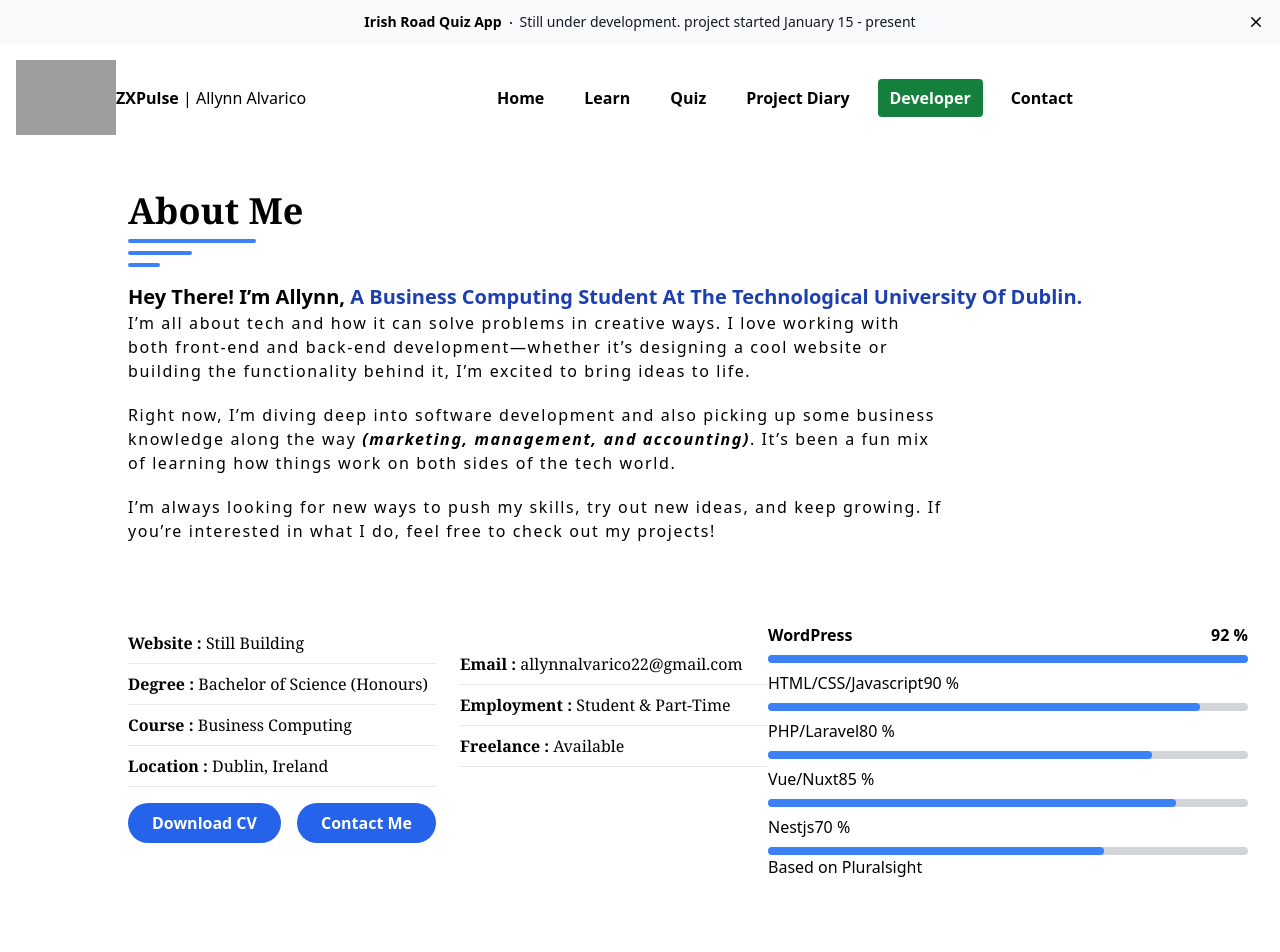
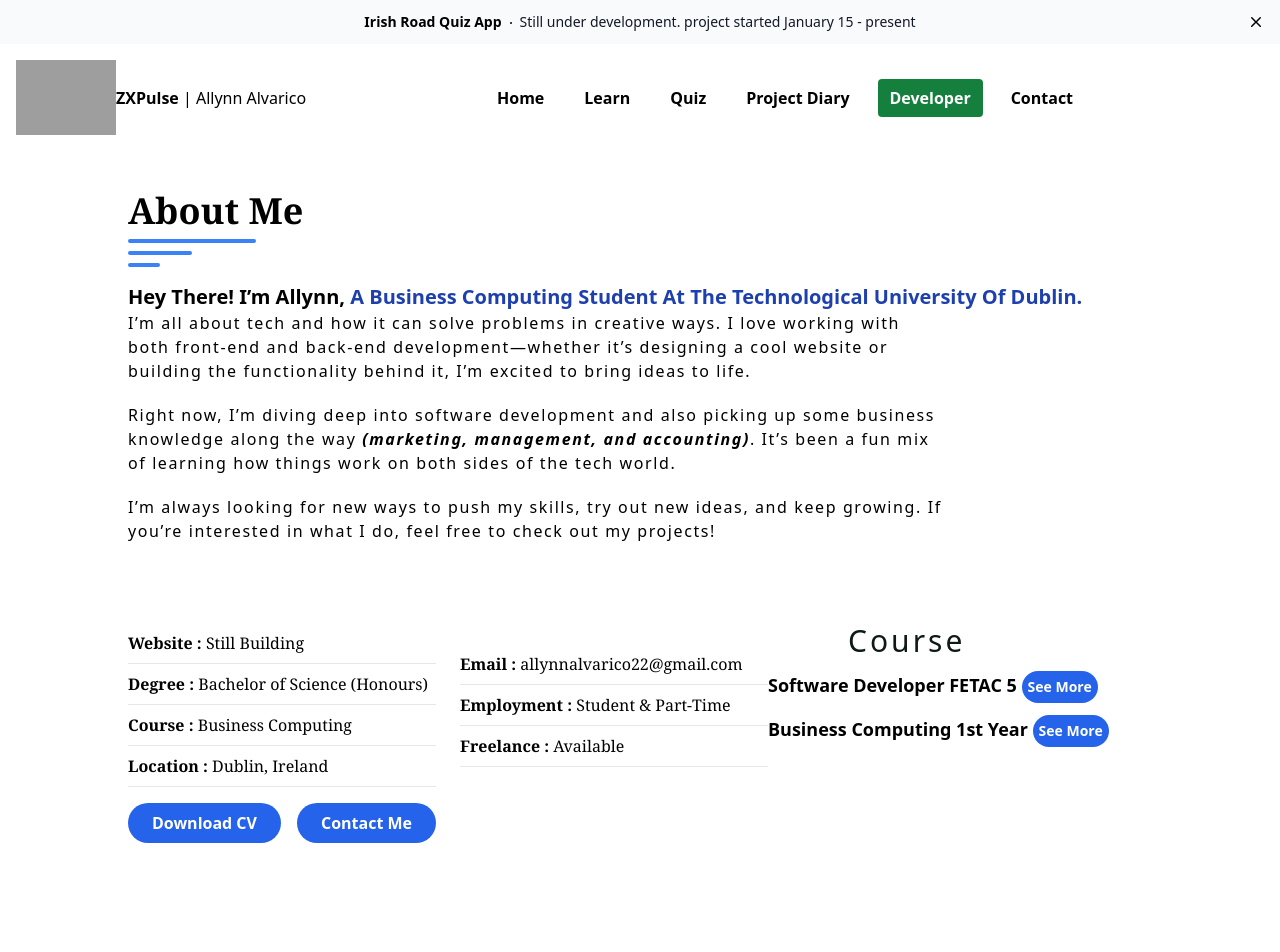
Before and after one commit to AllynnAlvarico/AngularRoadWeb, an Angular app: page /portfolio in a window 1280 px wide. Shown: the top 952 px of the page. Built offline with nearby package versions, Linux system fonts and the light colour scheme; grey boxes are pictures that could not be loaded.

Commit message:
added grades to stats

```diff
--- a/src/app/developer/portfolio/stats/stats.component.css
+++ b/src/app/developer/portfolio/stats/stats.component.css
@@ -13,3 +13,14 @@ progress-bar-header {
 .progress-bar-fill {
   @apply h-2 bg-blue-500 rounded-full;
 }
+
+article {
+  @apply my-3;
+}
+
+h2 {
+  @apply text-lg font-bold;
+}
+button {
+  @apply bg-blue-600 rounded-2xl text-white font-bold p-1.5 text-sm;
+}
--- a/src/app/developer/portfolio/stats/stats.component.html
+++ b/src/app/developer/portfolio/stats/stats.component.html
@@ -1,63 +1,95 @@
-<section class="w-full flex flex-col gap-2">
-  <!-- Progress bar 1 -->
-  <div class="stat-container">
-    <div class="w-full flex justify-between font-semibold">
-      <span>WordPress</span>
-      <span>92 %</span>
+<!--<section class="w-full flex flex-col gap-2">-->
+<!--  &lt;!&ndash; Progress bar 1 &ndash;&gt;-->
+<!--  <div class="stat-container">-->
+<!--    <div class="w-full flex justify-between font-semibold">-->
+<!--      <span>WordPress</span>-->
+<!--      <span>92 %</span>-->
+<!--    </div>-->
+<!--    &lt;!&ndash; Progress bar &ndash;&gt;-->
+<!--    <div class="progress-bar">-->
+<!--      <div class="progress-bar-fill w-[92%]">-->
+<!--      </div>-->
+<!--    </div>-->
+<!--  </div>-->
+
+<!--  &lt;!&ndash; Progress bar 2 &ndash;&gt;-->
+<!--  <div class="stat-container">-->
+<!--    <div class="progress-bar-header">-->
+<!--      <span>HTML/CSS/Javascript</span>-->
+<!--      <span>90 %</span>-->
+<!--    </div>-->
+<!--    &lt;!&ndash; Progress bar &ndash;&gt;-->
+<!--    <div class="progress-bar">-->
+<!--      <div class="progress-bar-fill w-[90%]"></div>-->
+<!--    </div>-->
+<!--  </div>-->
+
+<!--  &lt;!&ndash; Progress bar 3 &ndash;&gt;-->
+<!--  <div class="stat-container">-->
+<!--    <div class="progress-bar-header">-->
+<!--      <span>PHP/Laravel</span>-->
+<!--      <span>80 %</span>-->
+<!--    </div>-->
+<!--    &lt;!&ndash; Progress bar &ndash;&gt;-->
+<!--    <div class="progress-bar">-->
+<!--      <div class="progress-bar-fill w-[80%]"></div>-->
+<!--    </div>-->
+<!--  </div>-->
+
+<!--  &lt;!&ndash; Progress bar 4 &ndash;&gt;-->
+<!--  <div class="stat-container">-->
+<!--    <div class="progress-bar-header">-->
+<!--      <span>Vue/Nuxt</span>-->
+<!--      <span>85 %</span>-->
+<!--    </div>-->
+<!--    &lt;!&ndash; Progress bar &ndash;&gt;-->
+<!--    <div class="progress-bar">-->
+<!--      <div class="progress-bar-fill w-[85%]"></div>-->
+<!--    </div>-->
+<!--  </div>-->
+
+<!--  &lt;!&ndash; Progress bar 4 &ndash;&gt;-->
+<!--  <div class="stat-container">-->
+<!--    <div class="progress-bar-header">-->
+<!--      <span>Nestjs</span>-->
+<!--      <span>70 %</span>-->
+<!--    </div>-->
+<!--    &lt;!&ndash; Progress bar &ndash;&gt;-->
+<!--    <div class="progress-bar">-->
+<!--      <div class="progress-bar-fill w-[70%] "></div>-->
+<!--    </div>-->
+<!--  </div>-->
+<!--</section>-->
+<section>
+  <h1 class="text-3xl mx-20 font-medium text-maintone tracking-widest">Course</h1>
+  <article>
+    <div>
+      <h2>Software Developer FETAC 5 <button (click)="clickedFetac(true)">See More</button></h2>
     </div>
-    <!-- Progress bar -->
-    <div class="progress-bar">
-      <div class="progress-bar-fill w-[{{92}}%]">
-      </div>
+    <ul *ngIf="isClickedFetac">
+      <li *ngFor="let course of coursesFetac">
+        <div>
+          <h3>{{course}}</h3>
+          <h4>{{fetacGrade}}</h4>
+        </div>
+      </li>
+    </ul>
+    <button *ngIf="isClickedFetac" (click)="clickedFetac(false)">See Less</button>
+  </article>
+
+  <article>
+    <div>
+      <h2>Business Computing 1st Year <button (click)="Clicked1stYear(true)">See More</button></h2>
     </div>
-  </div>
+    <ul *ngIf="isClicked1stYear">
+      <li *ngFor="let course of bc1stYear; let i=index">
+        <div>
+          <h3>{{course}}</h3>
+          <h4 >{{bcOneGrades[i].num}}</h4>
+        </div>
+      </li>
+    </ul>
+    <button *ngIf="isClicked1stYear" (click)="Clicked1stYear(false)">See Less</button>
+  </article>
 
-  <!-- Progress bar 2 -->
-  <div class="stat-container">
-    <div class="progress-bar-header">
-      <span>HTML/CSS/Javascript</span>
-      <span>90 %</span>
-    </div>
-    <!-- Progress bar -->
-    <div class="progress-bar">
-      <div class="progress-bar-fill w-[90%]"></div>
-    </div>
-  </div>
-
-  <!-- Progress bar 3 -->
-  <div class="stat-container">
-    <div class="progress-bar-header">
-      <span>PHP/Laravel</span>
-      <span>80 %</span>
-    </div>
-    <!-- Progress bar -->
-    <div class="progress-bar">
-      <div class="progress-bar-fill w-[80%]"></div>
-    </div>
-  </div>
-
-  <!-- Progress bar 4 -->
-  <div class="stat-container">
-    <div class="progress-bar-header">
-      <span>Vue/Nuxt</span>
-      <span>85 %</span>
-    </div>
-    <!-- Progress bar -->
-    <div class="progress-bar">
-      <div class="progress-bar-fill w-[85%]"></div>
-    </div>
-  </div>
-
-  <!-- Progress bar 4 -->
-  <div class="stat-container">
-    <div class="progress-bar-header">
-      <span>Nestjs</span>
-      <span>70 %</span>
-    </div>
-    <!-- Progress bar -->
-    <div class="progress-bar">
-      <div class="progress-bar-fill w-[70%] "></div>
-    </div>
-  </div>
 </section>
-<h1>Based on Pluralsight</h1>
--- a/src/app/developer/portfolio/stats/stats.component.ts
+++ b/src/app/developer/portfolio/stats/stats.component.ts
@@ -1,12 +1,57 @@
 import { Component } from '@angular/core';
+import {NgFor, NgIf} from '@angular/common';
 
 @Component({
   selector: 'app-stats',
   standalone: true,
-  imports: [],
+  imports: [
+    NgIf,
+    NgFor
+  ],
   templateUrl: './stats.component.html',
   styleUrl: './stats.component.css'
 })
 export class StatsComponent {
 
+  isClickedFetac: boolean = false;
+  isClicked1stYear: boolean = false;
+
+  coursesFetac: string[] = ["Fundamentals of Object Oriented Programming",
+    "Software Architecture",
+    "Programming and Design Principles",
+    "Web Authoring",
+    "Networking Essentials",
+    "Database Methods",
+    "Maths for Information Technology",
+    "Communications",
+    "Work Experience"
+    ];
+  fetacGrade: string = "Distinction";
+
+  bc1stYear: string[] = ["Object Oriented Software Development 1",
+    "Problem Solving & Design",
+    "Intro to Computing & Multimedia",
+    "Technology Fundamentals",
+    "Quantitative Methods",
+    "Basic Statistics",
+    "Financial Accounting",
+    "Principles of Management",
+    "Marketing 1",
+    "Communications"
+  ];
+  bcOneGrades = [
+      {num:93}, {num:90},
+    {num:86},{num:95},
+    {num:78},{num:61},
+    {num:72},{num:68},
+    {num:74},{num:56}];
+
+  clickedFetac(state:boolean):void {
+    this.isClickedFetac = state;
+  }
+
+  Clicked1stYear(state:boolean):void {
+    this.isClicked1stYear = state;
+  }
+
 }
```
Also changed, not shown: src/app/app.routes.ts (+4 -4 lines).
